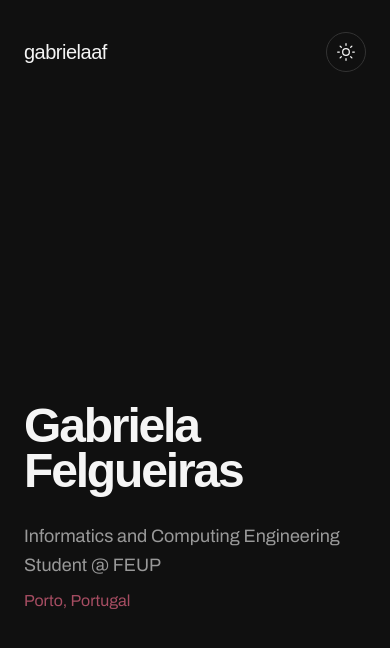
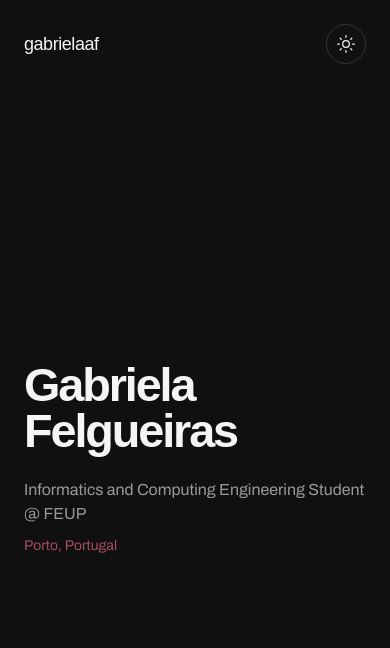
Before and after one commit to gabriielaaf/myportfolio, a React (Vite) app: page / in a window 390 px wide. Shown: the top 648 px of the page. Built offline with nearby package versions, Linux system fonts and the light colour scheme; a web font is replaced by a local one.

Commit message:
improve mobile responsiveness

```diff
--- a/src/App.module.css
+++ b/src/App.module.css
@@ -5,6 +5,7 @@
   flex-direction: column;
 
   min-height: 100vh;
+  min-height: 100svh;
 
   background-color: var(--background);
   color: var(--foreground);
--- a/src/components/layout/Header.module.css
+++ b/src/components/layout/Header.module.css
@@ -23,8 +23,12 @@
 
 /* Responsive */
 
-@media (min-width: 768px) {
+@media (max-width: 765px) {
   .header {
-    padding: 2rem 4rem;
+    padding-block: 1.5rem;
+  }
+
+  .logo {
+    font-size: 1.125rem;
   }
 }
--- a/src/components/sections/Hero.module.css
+++ b/src/components/sections/Hero.module.css
@@ -47,12 +47,25 @@
 
 /* Responsive */
 
-@media (min-width: 768px) {
+@media (max-width: 765px) {
   .hero {
-    padding-top: 6rem;
+    padding-top: 1.5rem;
+    padding-bottom: 2.5rem;
+  }
+
+  .title {
+    font-size: clamp(2.85rem, 12vw, 4.25rem);
+    line-height: 0.98;
   }
 
   .description {
-    font-size: 1.25rem;
+    margin-top: 1.5rem;
+    font-size: 1rem;
+    line-height: 1.5;
+  }
+
+  .location {
+    margin-top: 0.75rem;
+    font-size: 0.875rem;
   }
 }
```
